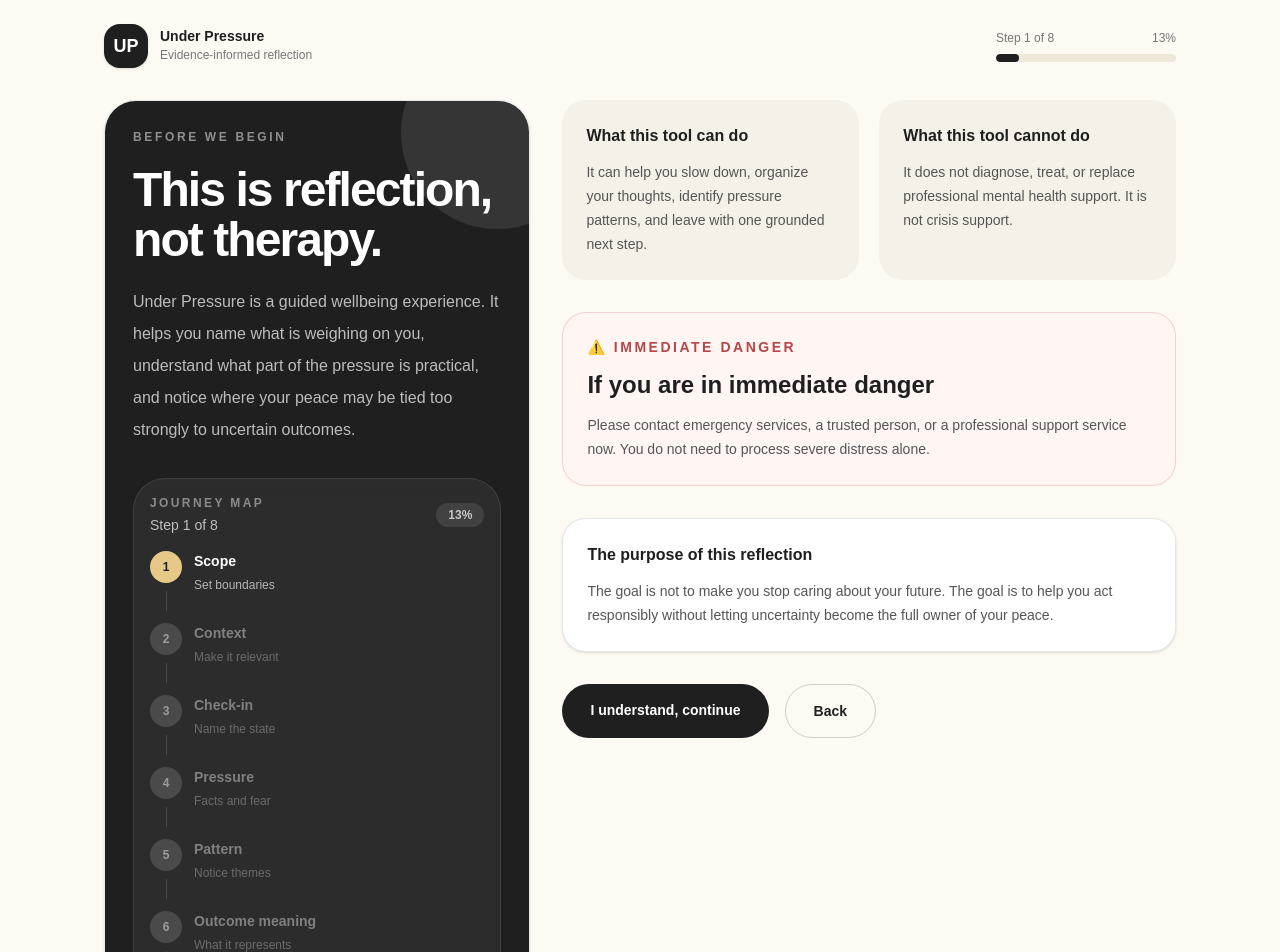
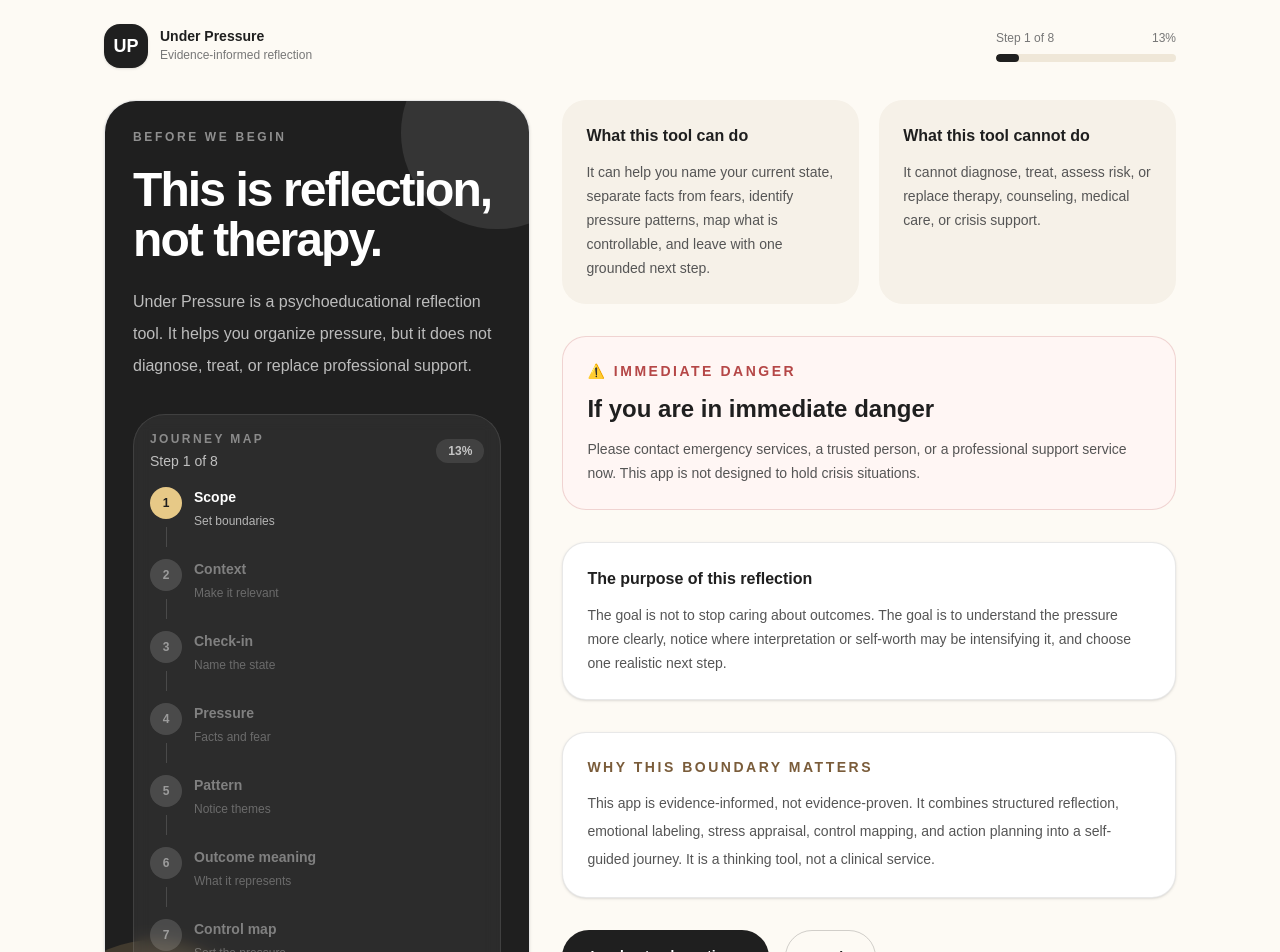
Before and after one commit to diegouriber/under-pressure, a Next.js app: page /scope in a window 1280 px wide. Shown: the top 952 px of the page. Built offline with nearby package versions, Linux system fonts and the light colour scheme.

Commit message:
Polish home and scope framing

```diff
--- a/app/scope/page.tsx
+++ b/app/scope/page.tsx
@@ -6,7 +6,7 @@ export default function ScopePage() {
     <FlowShell
       eyebrow="Before we begin"
       title="This is reflection, not therapy."
-      description="Under Pressure is a guided wellbeing experience. It helps you name what is weighing on you, understand what part of the pressure is practical, and notice where your peace may be tied too strongly to uncertain outcomes."
+      description="Under Pressure is a psychoeducational reflection tool. It helps you organize pressure, but it does not diagnose, treat, or replace professional support."
       step={1}
       totalSteps={8}
     >
@@ -18,8 +18,9 @@ export default function ScopePage() {
             </h2>
 
             <p className="mt-3 text-sm leading-6 text-[#555]">
-              It can help you slow down, organize your thoughts, identify
-              pressure patterns, and leave with one grounded next step.
+              It can help you name your current state, separate facts from
+              fears, identify pressure patterns, map what is controllable, and
+              leave with one grounded next step.
             </p>
           </section>
 
@@ -29,8 +30,8 @@ export default function ScopePage() {
             </h2>
 
             <p className="mt-3 text-sm leading-6 text-[#555]">
-              It does not diagnose, treat, or replace professional mental health
-              support. It is not crisis support.
+              It cannot diagnose, treat, assess risk, or replace therapy,
+              counseling, medical care, or crisis support.
             </p>
           </section>
         </div>
@@ -46,8 +47,8 @@ export default function ScopePage() {
 
           <p className="mt-3 text-sm leading-6 text-[#555]">
             Please contact emergency services, a trusted person, or a
-            professional support service now. You do not need to process severe
-            distress alone.
+            professional support service now. This app is not designed to hold
+            crisis situations.
           </p>
         </section>
 
@@ -57,9 +58,23 @@ export default function ScopePage() {
           </h2>
 
           <p className="mt-3 text-sm leading-6 text-[#555]">
-            The goal is not to make you stop caring about your future. The goal
-            is to help you act responsibly without letting uncertainty become
-            the full owner of your peace.
+            The goal is not to stop caring about outcomes. The goal is to
+            understand the pressure more clearly, notice where interpretation or
+            self-worth may be intensifying it, and choose one realistic next
+            step.
+          </p>
+        </section>
+
+        <section className="rounded-3xl border border-[#1f1f1f]/10 bg-white p-6 shadow-sm">
+          <p className="text-sm font-semibold uppercase tracking-[0.18em] text-[#7a5c3a]">
+            Why this boundary matters
+          </p>
+
+          <p className="mt-3 text-sm leading-7 text-[#555]">
+            This app is evidence-informed, not evidence-proven. It combines
+            structured reflection, emotional labeling, stress appraisal,
+            control mapping, and action planning into a self-guided journey. It
+            is a thinking tool, not a clinical service.
           </p>
         </section>
 
```
